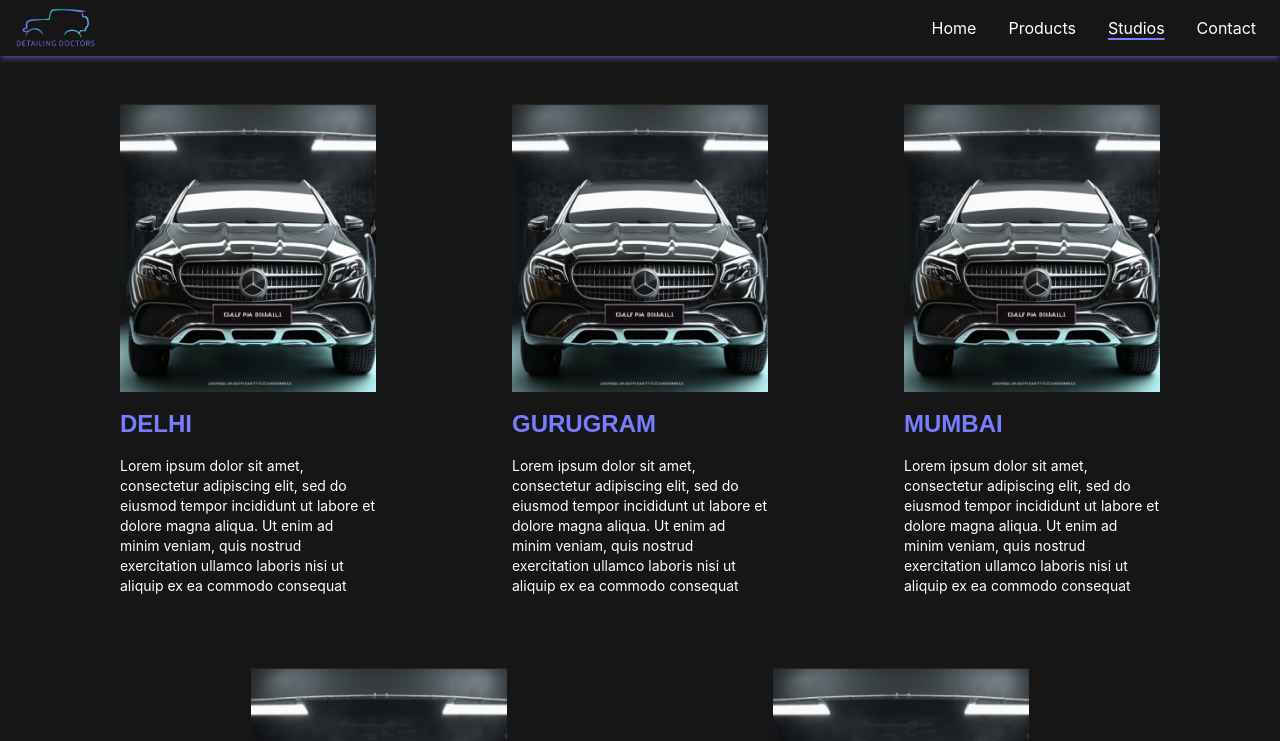
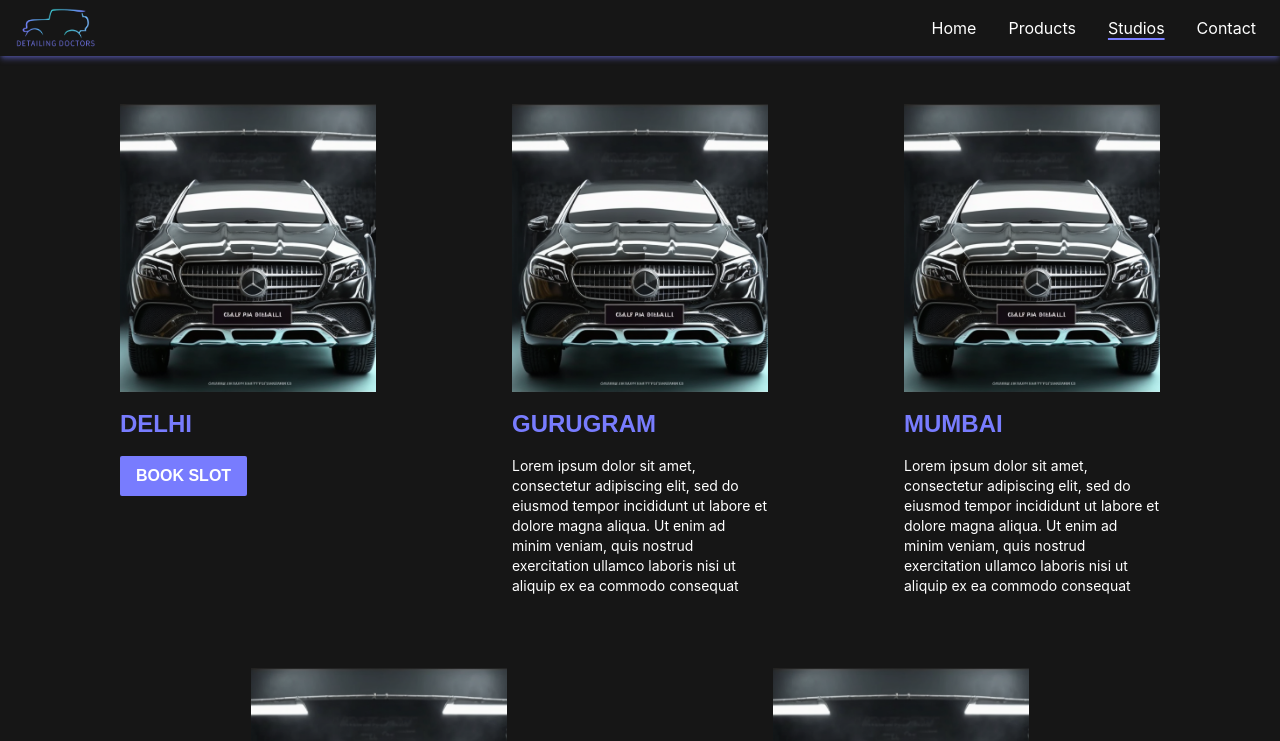
Before and after one commit to Ramanjs/detailing-doctors, a React (Create React App) app: page /#/studios in a window 1280 px wide. Shown: the top 741 px of the page. Built offline with nearby package versions, Linux system fonts and the light colour scheme; the HTML template or start-up script is replaced by a standard one.

Commit message:
update: stuff

```diff
--- a/src/App.js
+++ b/src/App.js
@@ -3,6 +3,7 @@ import Navbar from './components/Navbar'
 import Home from './pages/Home'
 import Products from './pages/Products'
 import Studios from './pages/Studios'
+import BookSlot from './pages/BookSlot'
 import Contact from './pages/Contact'
 import {HashRouter, Routes, Route} from 'react-router-dom'
 import {useInView} from 'react-intersection-observer'
@@ -20,6 +21,7 @@ function App() {
         <Route path="/products" element={<Products />} />
         <Route path="/contact" element={<Contact />} />
         <Route path="/studios" element={<Studios />} />
+        <Route path="/bookslot" element={<BookSlot />} />
       </Routes>
     </HashRouter>
   );
--- a/src/pages/Studios.js
+++ b/src/pages/Studios.js
@@ -1,6 +1,14 @@
+import {useNavigate} from 'react-router-dom'
 import car from '../assets/car.png'
 
 const Studios = () => {
+
+  const navigate = useNavigate()
+
+  const handleClick = (studio) => {
+    navigate("/bookslot", { state: { studio } })
+  }
+
   return (
     <div className="w-full p-4 flex flex-wrap justify-evenly">
       <div className="w-64 m-8">
@@ -8,7 +16,8 @@ const Studios = () => {
           <img className="h-full object-cover" src={car} alt="studio"/>
         </div>
         <h2 className="text-secondary text-2xl font-semibold font-chakra uppercase my-4">Delhi</h2>
-        <p className="text-white text-sm my-2">Lorem ipsum dolor sit amet, consectetur adipiscing elit, sed do eiusmod tempor incididunt ut labore et dolore magna aliqua. Ut enim ad minim veniam, quis nostrud exercitation ullamco laboris nisi ut aliquip ex ea commodo consequat</p>
+        {/*<p className="text-white text-sm my-2">Lorem ipsum dolor sit amet, consectetur adipiscing elit, sed do eiusmod tempor incididunt ut labore et dolore magna aliqua. Ut enim ad minim veniam, quis nostrud exercitation ullamco laboris nisi ut aliquip ex ea commodo consequat</p>*/}
+        <button className="font-chakra font-semibold px-4 py-2 text-white bg-secondary uppercase rounded-sm" onClick={() => handleClick("Delhi")}>Book Slot</button>
       </div>
       <div className="w-64 m-8">
         <div className="w-full h-72 ">
```
Also changed, not shown: 2 other files (tests, documents, lock files or other folders).
